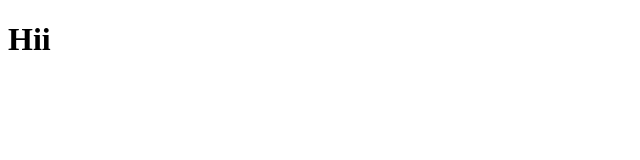
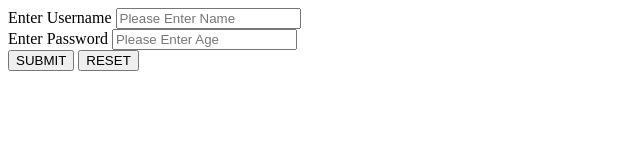
Before and after one commit to bhileshbhude/myappsample, a plain HTML site: page login.html in a window 1280 px wide. Shown: the whole page, without its empty margins (0-640 px from the left). Drawn offline with Linux system fonts and the light colour scheme.

Commit message:
New Branch Merge commit
Signed-off-by: bhileshbhude <bhilesh.bhude001@gmail.com>

```diff
--- a/login.html
+++ b/login.html
@@ -4,6 +4,21 @@
 	<title></title>
 </head>
 <body>
-	<h1>Hii</h1>
+	<form action="#">
+		<div class="row">
+			Enter Username
+			<input type="text" name="name"  placeholder="Please Enter Name"/>
+		</div>
+
+		<div class="row">
+			Enter Password
+			<input type="text" name="age" placeholder="Please Enter Age"/>
+		</div>
+
+		<div class="row">
+			<input type="submit" name="submit" value="SUBMIT"/>
+			<input type="reset" name="reset" value="RESET">
+		</div>
+	</div>
 </body>
 </html>
```
Also changed, not shown: index.html (+1 -1 lines).
